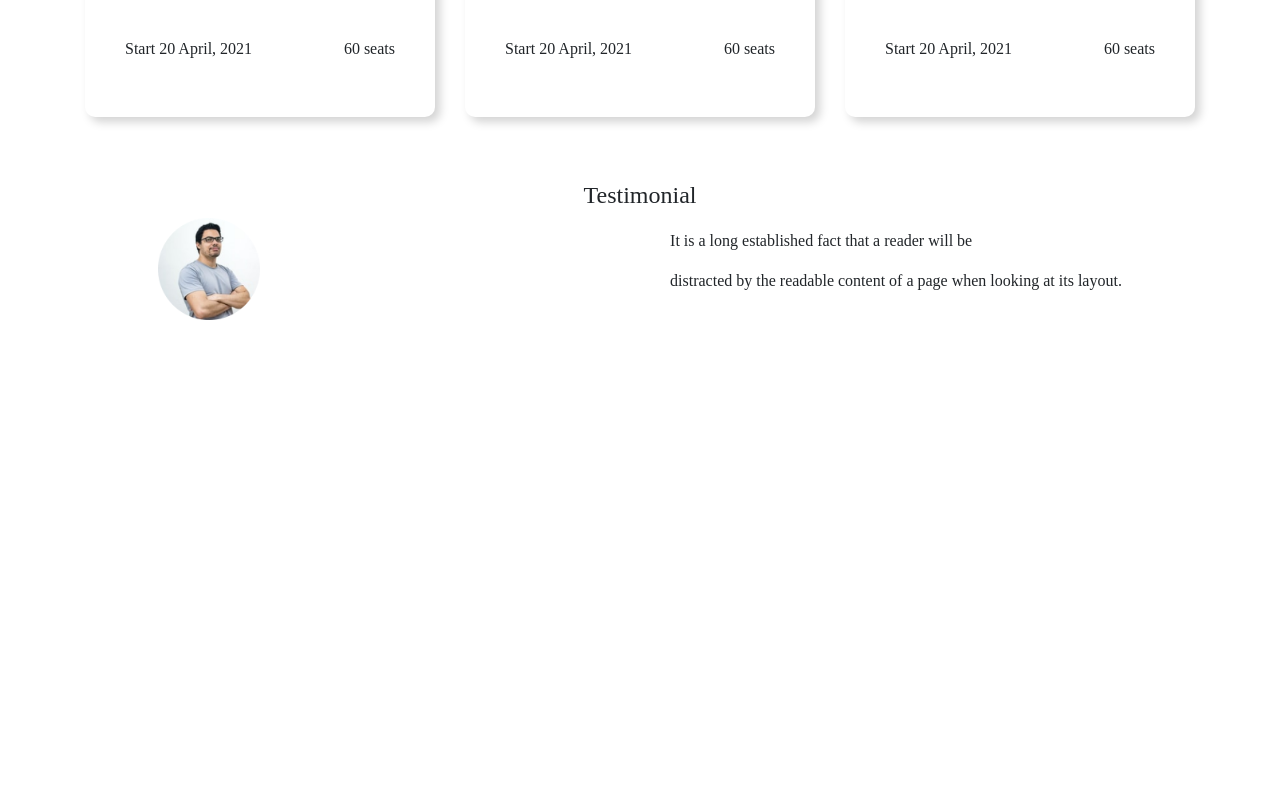
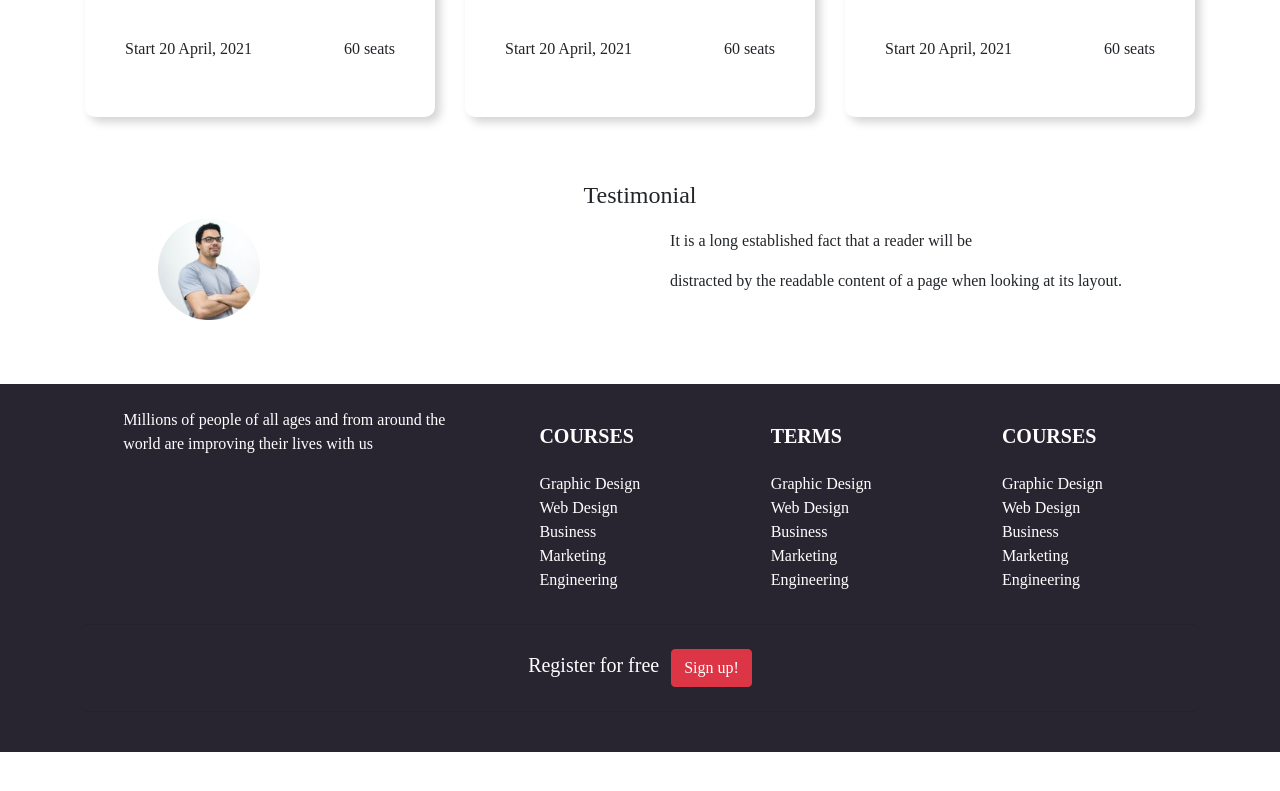
Before and after one commit to HMSHAKI/E-school-website, a plain HTML site: page index.html in a window 1280 px wide. Shown: the part 1237-2028 px from the top of the page. Before the commit the page ends 1621 px from the top, so only its background shows below. Drawn offline with nearby package versions, Linux system fonts and the light colour scheme.

Commit message:
final update

```diff
--- a/index.html
+++ b/index.html
@@ -58,8 +58,9 @@
     <section class="prospectus">
         <div class="container">
             <div class="row align-items-center">
-                <div class="col-md-3 d-flex  justify-content-center">
-                    <div class="card card-item category-item">
+                <div class="col-md-3">
+
+                    <div class="card card-item category-item nana">
                         <img src="e-school-resources-master/ICON/book.png" class="card-img-top mx-auto" alt="...">
 
                         <h5 class="text-center">1500+ Topic</h5>
@@ -68,6 +69,7 @@
                     </div>
                 </div>
                 <div class="col-md-3">
+
                     <div class="card card-item exception category-item">
                         <img src="e-school-resources-master/ICON/Student.png" class="card-img-top mx-auto" alt="...">
 
@@ -77,7 +79,8 @@
                     </div>
                 </div>
                 <div class="col-md-3">
-                    <div class="card card-item category-item">
+
+                    <div class="card card-item category-item nana">
                         <img src="e-school-resources-master/ICON/Test.png" class="card-img-top mx-auto" alt="...">
 
                         <h5 class="text-center">9k+ Test Token</h5>
@@ -86,7 +89,8 @@
                     </div>
                 </div>
                 <div class="col-md-3">
-                    <div class="card card-item category-item">
+
+                    <div class="card card-item category-item nana">
                         <img src="e-school-resources-master/ICON/Students.png" class="card-img-top mx-auto" alt="...">
 
                         <h5 class="text-center">2000+ Student</h5>
@@ -98,7 +102,7 @@
         </div>
     </section>
 
-    <section>
+    <section class="detail">
         <div class="container">
             <div class="detail-information">
                 <div class="catagories d-flex justify-content-center">
@@ -184,6 +188,123 @@
         </div>
     </section>
 
+    <section class="final">
+        <div class="container">
+            <footer class="page-footer font-small stylish-color-dark pt-4">
+                <div class="container text-center text-md-left">
+                    <div class="row">
+                        <div class="col-md-4 mx-auto">
+
+                            <p>Millions of people of all ages and from around
+                                the world are improving their lives with us</p>
+
+                        </div>
+                        <hr class="clearfix w-100 d-md-none">
+                        <div class="col-md-2 mx-auto">
+                            <h5 class="font-weight-bold text-uppercase mt-3 mb-4">Courses</h5>
+                            <ul class="list-unstyled">
+                                <li>
+                                    <a href="#!">Graphic Design</a>
+                                </li>
+                                <li>
+                                    <a href="#!">Web Design</a>
+                                </li>
+                                <li>
+                                    <a href="#!">Business</a>
+                                </li>
+                                <li>
+                                    <a href="#!">Marketing</a>
+                                </li>
+                                <li>
+                                    <a href="#!">Engineering</a>
+                                </li>
+                            </ul>
+                        </div>
+                        <hr class="clearfix w-100 d-md-none">
+                        <div class="col-md-2 mx-auto">
+                            <h5 class="font-weight-bold text-uppercase mt-3 mb-4">Terms</h5>
+                            <ul class="list-unstyled">
+                                <li>
+                                    <a href="#!">Graphic Design</a>
+                                </li>
+                                <li>
+                                    <a href="#!">Web Design</a>
+                                </li>
+                                <li>
+                                    <a href="#!">Business</a>
+                                </li>
+                                <li>
+                                    <a href="#!">Marketing</a>
+                                </li>
+                                <li>
+                                    <a href="#!">Engineering</a>
+                                </li>
+                            </ul>
+                        </div>
+                        <hr class="clearfix w-100 d-md-none">
+                        <div class="col-md-2 mx-auto">
+                            <h5 class="font-weight-bold text-uppercase mt-3 mb-4">Courses</h5>
+                            <ul class="list-unstyled">
+                                <li>
+                                    <a href="#!">Graphic Design</a>
+                                </li>
+                                <li>
+                                    <a href="#!">Web Design</a>
+                                </li>
+                                <li>
+                                    <a href="#!">Business</a>
+                                </li>
+                                <li>
+                                    <a href="#!">Marketing</a>
+                                </li>
+                                <li>
+                                    <a href="#!">Engineering</a>
+                                </li>
+                            </ul>
+                        </div>
+                    </div>
+                </div>
+                <hr>
+                <ul class="list-unstyled list-inline text-center py-2">
+                    <li class="list-inline-item">
+                        <h5 class="mb-1">Register for free</h5>
+                    </li>
+                    <li class="list-inline-item">
+                        <a href="#!" class="btn btn-danger btn-rounded">Sign up!</a>
+                    </li>
+                </ul>
+                <hr>
+                <ul class="list-unstyled list-inline text-center">
+                    <li class="list-inline-item">
+                        <a class="btn-floating btn-fb mx-1">
+                        <i class="fab fa-facebook-f"> </i>
+                        </a>
+                    </li>
+                    <li class="list-inline-item">
+                        <a class="btn-floating btn-tw mx-1">
+                        <i class="fab fa-twitter"> </i>
+                        </a>
+                    </li>
+                    <li class="list-inline-item">
+                        <a class="btn-floating btn-gplus mx-1">
+                        <i class="fab fa-google-plus-g"> </i>
+                        </a>
+                    </li>
+                    <li class="list-inline-item">
+                        <a class="btn-floating btn-li mx-1">
+                        <i class="fab fa-linkedin-in"> </i>
+                        </a>
+                    </li>
+                    <li class="list-inline-item">
+                        <a class="btn-floating btn-dribbble mx-1">
+                        <i class="fab fa-dribbble"> </i>
+                        </a>
+                    </li>
+                </ul>
+            </footer>
+        </div>
+    </section>
+
     <script src="https://code.jquery.com/jquery-3.5.1.slim.min.js" integrity="sha384-DfXdz2htPH0lsSSs5nCTpuj/zy4C+OGpamoFVy38MVBnE+IbbVYUew+OrCXaRkfj" crossorigin="anonymous"></script>
     <script src="https://cdn.jsdelivr.net/npm/popper.js@1.16.0/dist/umd/popper.min.js" integrity="sha384-Q6E9RHvbIyZFJoft+2mJbHaEWldlvI9IOYy5n3zV9zzTtmI3UksdQRVvoxMfooAo" crossorigin="anonymous"></script>
     <script src="https://stackpath.bootstrapcdn.com/bootstrap/4.5.0/js/bootstrap.min.js" integrity="sha384-OgVRvuATP1z7JjHLkuOU7Xw704+h835Lr+6QL9UvYjZE3Ipu6Tp75j7Bh/kR0JKI" crossorigin="anonymous"></script>
--- a/style.css
+++ b/style.css
@@ -47,6 +47,9 @@ p {
     cursor: pointer;
     font-weight: medium;
 }
+.nana {
+    background-color: #f0fff0;
+}
 .exception {
     border: none;
     box-shadow: 5px 5px 10px lightgray;
@@ -80,3 +83,11 @@ section {
 .four img {
     width: 20%;
 }
+.final {
+    background-color: #282531;
+    color: white;
+}
+.list-unstyled a{
+    text-decoration: none;
+    color: white;
+}
```
